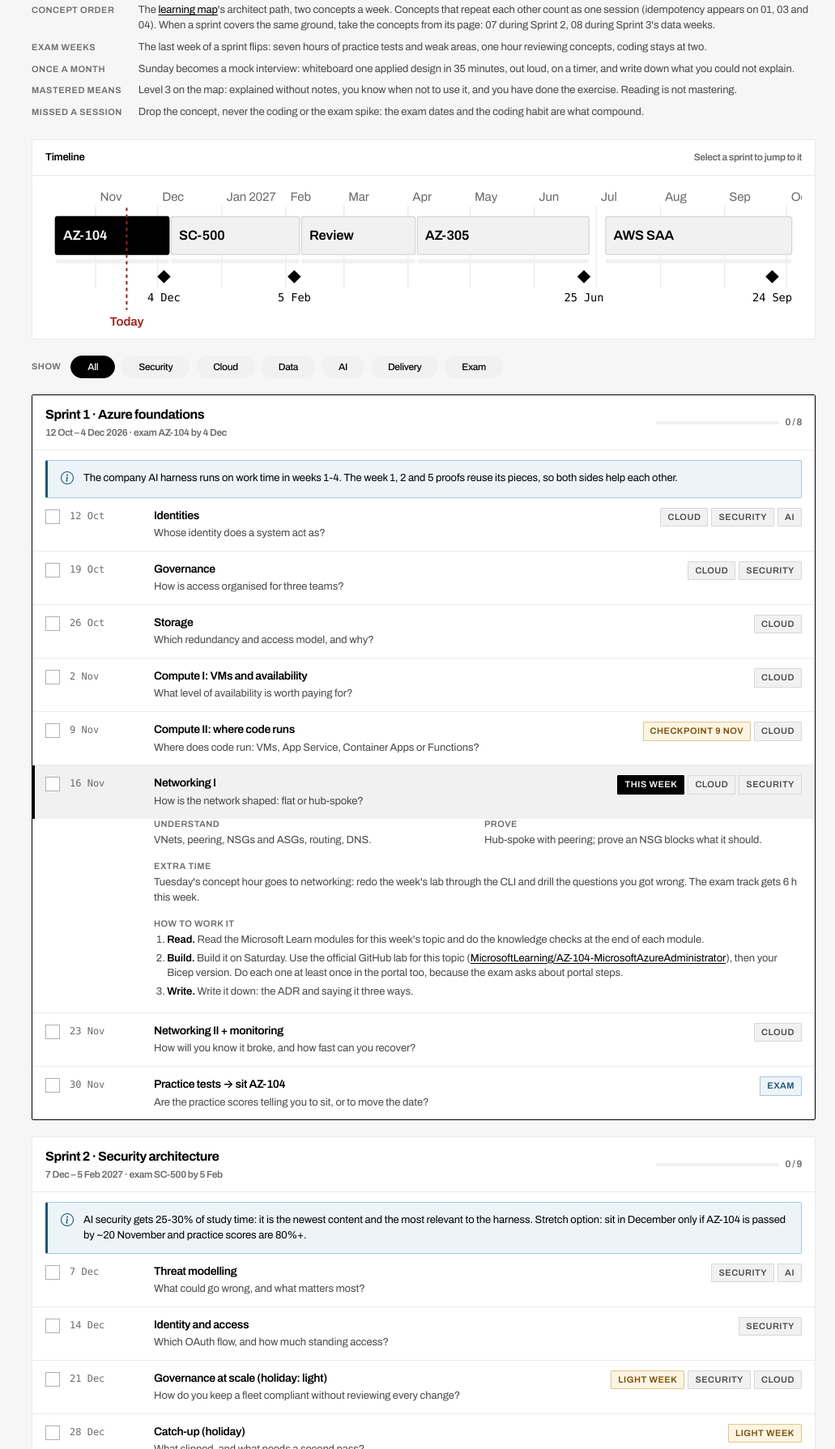
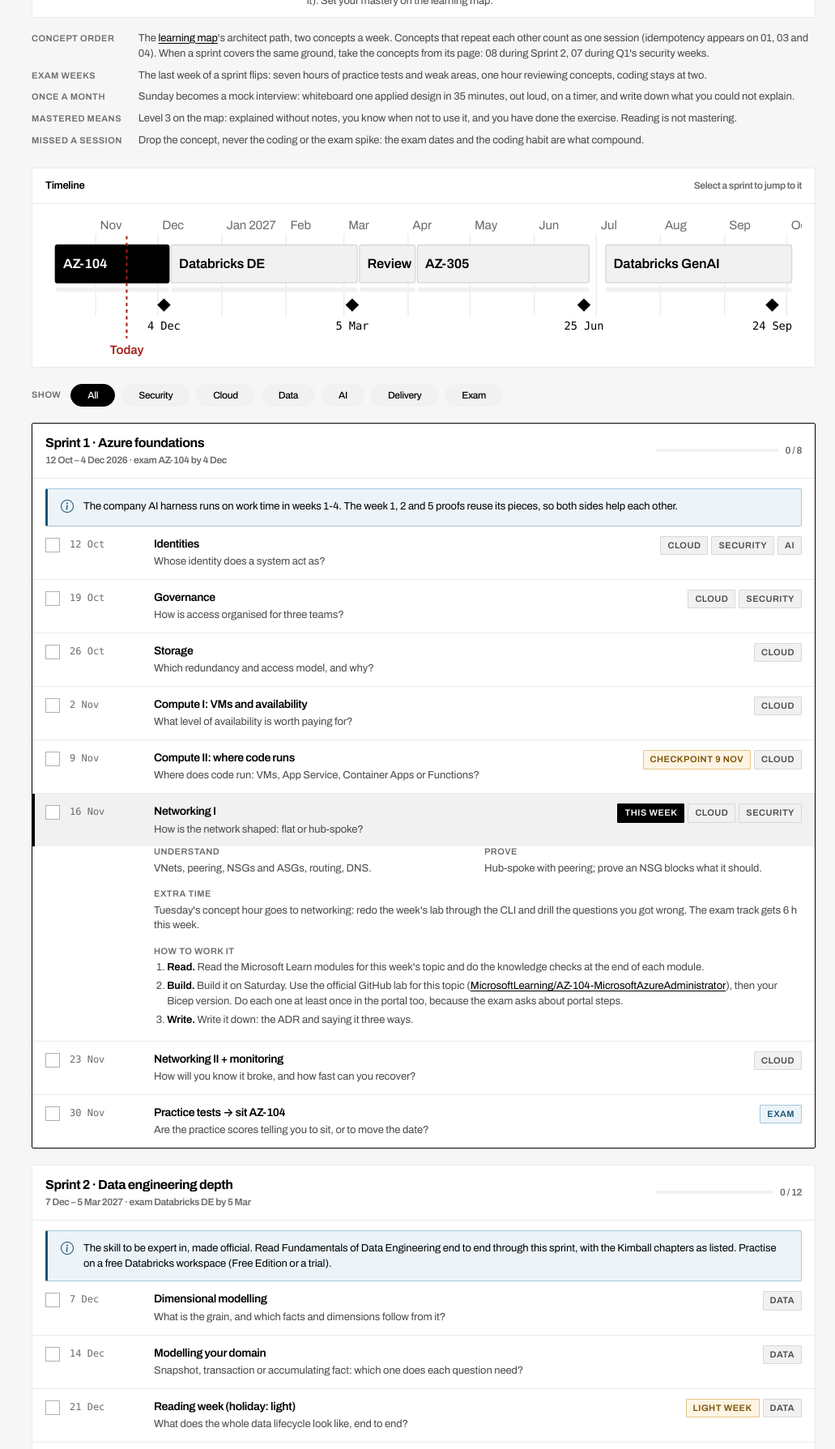
Before and after one commit to lmbangel/system-design-katas, a plain HTML site: page roadmap.html in a window 1280 px wide. Shown: the part 1011-2800 px from the top of the page at 81% size, without its empty margins (249-1280 px from the left). Drawn offline with Linux system fonts and the light colour scheme.

Commit message:
Roadmap: four certifications for a data and AI architect
Replace SC-500 (no exam page on Microsoft Learn) with the Databricks Data
Engineer Associate, and AWS SAA with the Databricks Generative AI Engineer
Associate (Microsoft retired AI-102 in June 2026). Sprint 2 becomes data
engineering depth, Q1 keeps the AI security and delivery weeks, Sprint 4
builds the minimal Applied D. Book cards and the plan follow the new dates.

Co-Authored-By: Claude Opus 5.5 <noreply@anthropic.com>

```diff
--- a/assets/js/roadmap.js
+++ b/assets/js/roadmap.js
@@ -86,64 +86,76 @@
       ]
     },
     {
-      id: 's2', anchor: 'sprint-2', name: 'Sprint 2 · Security architecture',
-      exam: { code: 'SC-500', name: 'Cloud and AI Security Engineer', date: '2027-02-05' },
-      note: 'AI security gets 25-30% of study time: it is the newest content and the most relevant to the harness. Stretch option: sit in December only if AZ-104 is passed by ~20 November and practice scores are 80%+.',
+      id: 's2', anchor: 'sprint-2', name: 'Sprint 2 · Data engineering depth',
+      exam: { code: 'Databricks DE', name: 'Databricks Data Engineer Associate', date: '2027-03-05' },
+      note: 'The skill to be expert in, made official. Read Fundamentals of Data Engineering end to end through this sprint, with the Kimball chapters as listed. Practise on a free Databricks workspace (Free Edition or a trial).',
       items: [
-        { id: 's2w1', start: '2026-12-07', weeks: 1, title: 'Threat modelling', strands: ['security', 'ai'],
-          q: 'What could go wrong, and what matters most?',
-          learn: 'Data-flow diagrams, trust boundaries, STRIDE, ranking risk.',
-          prove: 'A threat model of the AI harness.' },
-        { id: 's2w2', start: '2026-12-14', weeks: 1, title: 'Identity and access', strands: ['security'],
-          q: 'Which OAuth flow, and how much standing access?',
-          learn: 'Conditional access, ID Protection, PIM, app and workload identities, OAuth/OIDC flows.',
-          prove: 'A sequence diagram per flow you use; just-in-time admin with PIM.' },
-        { id: 's2w3', start: '2026-12-21', weeks: 1, title: 'Governance at scale (holiday: light)', strands: ['security', 'cloud'], light: true,
-          q: 'How do you keep a fleet compliant without reviewing every change?',
-          learn: 'Azure Policy initiatives, Defender for Cloud regulatory compliance.',
-          prove: 'A policy initiative assigned and its compliance report read.' },
-        { id: 's2w4', start: '2026-12-28', weeks: 1, title: 'Catch-up (holiday)', strands: [], light: true,
+        { id: 'dbx1', start: '2026-12-07', weeks: 1, title: 'Dimensional modelling', strands: ['data'],
+          q: 'What is the grain, and which facts and dimensions follow from it?',
+          learn: 'Kimball chapters 1-2: grain, facts, dimensions, conformed dimensions, slowly changing dimensions, the bus matrix (site 08 §7).',
+          prove: 'One sample mart redesigned as a star schema, with its grain stated in one sentence.' },
+        { id: 'dbx2', start: '2026-12-14', weeks: 1, title: 'Modelling your domain', strands: ['data'],
+          q: 'Snapshot, transaction or accumulating fact: which one does each question need?',
+          learn: 'Kimball chapters 4 Inventory, 5 Procurement, 6 Order Management, 7 Accounting, 12 Transportation.',
+          prove: 'A bus matrix for a fictional distribution group: processes against conformed dimensions.' },
+        { id: 'dbx3', start: '2026-12-21', weeks: 1, title: 'Reading week (holiday: light)', strands: ['data'], light: true,
+          q: 'What does the whole data lifecycle look like, end to end?',
+          learn: 'Fundamentals of Data Engineering, the lifecycle and architecture chapters.',
+          prove: 'Nothing new. Read.' },
+        { id: 'dbx4', start: '2026-12-28', weeks: 1, title: 'Catch-up (holiday)', strands: [], light: true,
           q: 'What slipped, and what needs a second pass?',
-          learn: 'Whatever the practice questions say is weak.',
+          learn: 'Whatever is behind.',
           prove: 'Nothing new. Rest counts.' },
-        { id: 's2w5', start: '2027-01-04', weeks: 1, title: 'Storage and databases', strands: ['security', 'data'],
+        { id: 'dbx5', start: '2027-01-04', weeks: 1, title: 'Data correctness', strands: ['data'],
+          q: 'How do you prove the numbers match the source?',
+          learn: 'Reconciliation to control totals, dbt tests and contracts, freshness and volume checks (Data Quality Fundamentals chapters 3-5; site 08 §9, §12).',
+          prove: 'Reconciliation tests that fail a load when a mart disagrees with its source.' },
+        { id: 'dbx6', start: '2027-01-11', weeks: 1, title: 'Orchestration', strands: ['data'],
+          q: 'How does a pipeline recover from a failed night without double-loading?',
+          learn: 'Assets, partitions, backfills, retries and idempotent loads (site 08 §8).',
+          prove: 'A partitioned asset that backfills a month and reruns one day safely.' },
+        { id: 'dbx7', start: '2027-01-18', weeks: 1, title: 'Spark and Delta Lake', strands: ['data'],
+          q: 'When does a single node stop being enough?',
+          learn: 'DataFrames and Spark SQL, Delta tables, transactions on files, time travel, file layout (site 08 §2, §5).',
+          prove: 'The same mart built on DuckDB and on Databricks, with run time and cost compared.' },
+        { id: 'dbx8', start: '2027-01-25', weeks: 1, title: 'Incremental ingestion', strands: ['data'],
+          q: 'Full, incremental or CDC: which load does each source deserve?',
+          learn: 'Incremental loads, file ingestion, change data capture, the medallion layers on Databricks (site 08 §4, §6).',
+          prove: 'Bronze to gold for one source, loaded incrementally and rerun safely.' },
+        { id: 'dbx9', start: '2027-02-01', weeks: 1, title: 'Pipelines and jobs', strands: ['data'],
+          q: 'Declarative pipeline or hand-written job: what do you give up?',
+          learn: 'Declarative pipelines with expectations, jobs and scheduling, monitoring a run.',
+          prove: 'The week 8 flow as a scheduled pipeline with data-quality expectations.' },
+        { id: 'dbx10', start: '2027-02-08', weeks: 1, title: 'Governance on the platform', strands: ['data', 'security'],
           q: 'Who can see which data, and how is that enforced?',
-          learn: 'Key Vault, encryption and keys, SQL security; data governance: classification and sensitivity labels, masking, row-level security, ownership in a catalog (Purview), access audit, POPIA (site 08 §13).',
-          prove: 'An app with no secrets in config; RLS and masking for one consumer and for the harness, driven by column labels, with every read in an access log.' },
-        { id: 's2w6', start: '2027-01-11', weeks: 1, title: 'Network security', strands: ['security'],
-          q: 'Private by default: what does it cost and what does it buy?',
-          learn: 'Azure Firewall, WAF, private endpoints, DDoS, egress control.',
-          prove: 'The Sprint 1 network re-reviewed against the threat model.' },
-        { id: 's2w7', start: '2027-01-18', weeks: 1, title: 'Compute security and secure delivery', strands: ['security', 'delivery'],
-          q: 'How does code reach production without anyone holding a key?',
-          learn: 'VM, container and App Service security; managed identities; CI/CD with OIDC.',
-          prove: 'A pipeline that deploys to Azure with no stored credential.' },
-        { id: 's2w8', start: '2027-01-25', weeks: 1, title: 'AI security and posture', strands: ['security', 'ai'],
-          q: 'What can an AI agent do, as whom, and how would you know?',
-          learn: 'Entra Agent ID, Defender for AI, AI gateway, prompt injection through data, tool permissions; secure score, Sentinel basics.',
-          prove: 'The harness threat model revisited for AI; an alert on a suspicious agent action.' },
-        { id: 's2w9', start: '2027-02-01', weeks: 1, title: 'Practice tests → sit SC-500', strands: ['exam'],
-          q: 'Sit, or move the date?',
-          learn: 'Full practice tests, AI-security questions twice.',
-          prove: 'Sit the exam by Friday 5 February.' }
+          learn: 'Unity Catalog: catalogs, permissions, lineage; masking and row filters; POPIA (Data Governance chapter 7; site 08 §13).',
+          prove: 'Row-level access for two test users, driven by one entitlement table.' },
+        { id: 'dbx11', start: '2027-02-15', weeks: 1, title: 'Identity and security for data', strands: ['security', 'data'],
+          q: 'How do pipelines and people reach the data without a shared key?',
+          learn: 'Entra identities, managed identities and service principals, secrets, private access to storage.',
+          prove: 'A pipeline that reads and writes with no stored credential.' },
+        { id: 'dbx12', start: '2027-02-22', weeks: 2, title: 'Practice tests → sit Databricks Data Engineer Associate', strands: ['exam'],
+          q: 'Are the practice scores telling you to sit, or to move the date?',
+          learn: 'Full practice tests; every wrong answer becomes a one-line note.',
+          prove: 'Sit the exam by Friday 5 March.' }
       ]
     },
     {
-      id: 'q1', anchor: 'q1-review', name: 'Q1 · Security review and delivery',
+      id: 'q1', anchor: 'q1-review', name: 'Q1 · AI security and delivery',
       items: [
-        { id: 'q1a', start: '2027-02-08', weeks: 2, title: 'Security review and governance', strands: ['security'],
-          q: 'How do you run a security architecture review people trust?',
-          learn: 'Review method, risk registers, CIS and ISO 27001 controls at stakeholder depth.',
-          prove: 'A review template you can use at work, applied to the harness.' },
-        { id: 'q1b', start: '2027-02-22', weeks: 2, title: 'Delivery architecture', strands: ['delivery'],
-          q: 'How does change reach production safely?',
-          learn: 'Environments and promotion, release strategies, feature flags; IaC as a team practice.',
-          prove: 'A promotion flow with blue/green for one service.' },
-        { id: 'q1c', start: '2027-03-08', weeks: 2, title: 'Reliability and cost', strands: ['delivery', 'cloud'],
+        { id: 'q1s1', start: '2027-03-08', weeks: 1, title: 'AI security and guardrails', strands: ['security', 'ai'],
+          q: 'What can an AI agent do, as whom, and how would you know?',
+          learn: 'Threat modelling an AI system (STRIDE, trust boundaries), prompt injection through data, tool permissions (AI Engineering chapter 5; site Applied D §5-6).',
+          prove: 'A threat model of the AI harness, and one injection case that fails.' },
+        { id: 'q1s2', start: '2027-03-15', weeks: 1, title: 'Secure delivery', strands: ['security', 'delivery'],
+          q: 'How does code reach production without anyone holding a key?',
+          learn: 'Environments and promotion, CI/CD with OIDC, release strategies.',
+          prove: 'A pipeline that deploys to Azure with no stored credential.' },
+        { id: 'q1s3', start: '2027-03-22', weeks: 1, title: 'Reliability and cost', strands: ['delivery', 'cloud'],
           q: 'What reliability is worth paying for, and what does it cost?',
           learn: 'SLOs and error budgets, failure-mode analysis, Well-Architected reviews; FinOps and cost models.',
           prove: 'An SLO and a cost model for one workload.' },
-        { id: 'q1d', start: '2027-03-22', weeks: 2, title: 'Buffer (Easter)', strands: [], light: true,
+        { id: 'q1s4', start: '2027-03-29', weeks: 1, title: 'Buffer (Easter)', strands: [], light: true,
           q: 'Catch up, or start the AZ-305 reading early?',
           learn: 'Whatever is behind.',
           prove: 'Nothing new.' }
@@ -185,30 +197,30 @@
       ]
     },
     {
-      id: 's4', anchor: 'sprint-4', name: 'Sprint 4 · AWS by translation',
-      exam: { code: 'AWS SAA', name: 'AWS Solutions Architect Associate', date: '2027-09-24' },
-      note: 'Learn AWS by redoing Azure decisions you have already made. That comparison is also interview material.',
+      id: 's4', anchor: 'sprint-4', name: 'Sprint 4 · GenAI engineering',
+      exam: { code: 'Databricks GenAI', name: 'Databricks Generative AI Engineer Associate', date: '2027-09-24' },
+      note: 'Build the minimal Applied D as you go: the same RAG, tools and evaluation, on your own sample data. Microsoft retired AI-102 in June 2026, so this is the AI certification.',
       items: [
-        { id: 's4a', start: '2027-07-05', weeks: 2, title: 'Identity and access', strands: ['cloud', 'security'],
-          q: 'IAM, Organizations and SCPs vs Entra, RBAC and Policy: what maps, what doesn\'t?',
-          learn: 'AWS identity model through the Azure one you know.',
-          prove: 'The Sprint 1 access design, redone in AWS.' },
-        { id: 's4b', start: '2027-07-19', weeks: 2, title: 'Networking', strands: ['cloud'],
-          q: 'VPCs and security groups vs VNets and NSGs?',
-          learn: 'VPC, subnets, security groups, PrivateLink vs private endpoints.',
-          prove: 'The hub-spoke network, redone in AWS.' },
-        { id: 's4c', start: '2027-08-02', weeks: 2, title: 'Compute and storage', strands: ['cloud'],
-          q: 'EC2, Lambda, ECS vs VMs, Functions, Container Apps; S3 vs Blob?',
-          learn: 'AWS compute and storage choices against Azure\'s.',
-          prove: 'The same API on Lambda and on ECS.' },
-        { id: 's4d', start: '2027-08-16', weeks: 2, title: 'Data, resilience and cost', strands: ['data', 'cloud'],
-          q: 'RDS, Aurora, DynamoDB; multi-AZ and multi-region; what does it cost?',
-          learn: 'AWS data services (Kinesis vs Event Hubs, Lake Formation vs Purview), resilience patterns and cost tools.',
-          prove: 'The continuity design, redone in AWS.' },
-        { id: 's4e', start: '2027-08-30', weeks: 5, title: 'Practice tests → sit AWS SAA', strands: ['exam'],
+        { id: 'gen1', start: '2027-07-05', weeks: 2, title: 'RAG on your own data', strands: ['ai', 'data'],
+          q: 'Which documents, which chunks, and how do you know retrieval works?',
+          learn: 'Chunking, embeddings, vector and hybrid search, retrieval quality (AI Engineering chapter 6; Applied D §3).',
+          prove: 'Hybrid retrieval over sample procedures, with recall@6 measured.' },
+        { id: 'gen2', start: '2027-07-19', weeks: 2, title: 'Agents and tools', strands: ['ai'],
+          q: 'Which steps does the model choose, and which does your code control?',
+          learn: 'Tool calling, agent loops with limits, confirmed writes, MCP (Applied D §2, §4).',
+          prove: 'One read tool and one confirmed write tool, with an idempotency key.' },
+        { id: 'gen3', start: '2027-08-02', weeks: 2, title: 'Evaluation and monitoring', strands: ['ai'],
+          q: 'How do you know a change made answers better, not just different?',
+          learn: 'Golden sets, LLM judges checked against people, tracing (AI Engineering chapters 3-4; Applied D §7).',
+          prove: 'An eval gate in CI that fails on a leak or a drop in groundedness.' },
+        { id: 'gen4', start: '2027-08-16', weeks: 2, title: 'Serving, governance and cost', strands: ['ai', 'security'],
+          q: 'What does each answer cost, and who may see what it used?',
+          learn: 'Model serving, access to models and data, guardrails, cost per question (AI Engineering chapters 9-10; Applied D §5, §8).',
+          prove: 'A cost-per-question report and an access test across two users.' },
+        { id: 'gen5', start: '2027-08-30', weeks: 5, title: 'Practice tests → sit Databricks Generative AI Engineer Associate', strands: ['exam'],
           q: 'Sit, or move the date?',
           learn: 'Full practice tests, one buffer week.',
-          prove: 'Sit the exam mid-to-late September.' }
+          prove: 'Sit the exam by Friday 24 September.' }
       ]
     }
   ];
--- a/roadmap.html
+++ b/roadmap.html
@@ -58,10 +58,10 @@
         <div class="hf-nav__sub">
           <div class="hf-nav__item"><a class="hf-nav__link hf-nav__link--t2" href="#your-week" title="Your week"><span class="hf-nav__text">Your week</span></a></div>
           <div class="hf-nav__item"><a class="hf-nav__link hf-nav__link--t2" href="#sprint-1" title="Sprint 1 · AZ-104"><span class="hf-nav__text">Sprint 1 · AZ-104</span></a></div>
-          <div class="hf-nav__item"><a class="hf-nav__link hf-nav__link--t2" href="#sprint-2" title="Sprint 2 · SC-500"><span class="hf-nav__text">Sprint 2 · SC-500</span></a></div>
-          <div class="hf-nav__item"><a class="hf-nav__link hf-nav__link--t2" href="#q1-review" title="Q1 · Review and delivery"><span class="hf-nav__text">Q1 · Review and delivery</span></a></div>
+          <div class="hf-nav__item"><a class="hf-nav__link hf-nav__link--t2" href="#sprint-2" title="Sprint 2 · Databricks DE"><span class="hf-nav__text">Sprint 2 · Databricks DE</span></a></div>
+          <div class="hf-nav__item"><a class="hf-nav__link hf-nav__link--t2" href="#q1-review" title="Q1 · AI security and delivery"><span class="hf-nav__text">Q1 · AI security and delivery</span></a></div>
           <div class="hf-nav__item"><a class="hf-nav__link hf-nav__link--t2" href="#sprint-3" title="Sprint 3 · AZ-305"><span class="hf-nav__text">Sprint 3 · AZ-305</span></a></div>
-          <div class="hf-nav__item"><a class="hf-nav__link hf-nav__link--t2" href="#sprint-4" title="Sprint 4 · AWS SAA"><span class="hf-nav__text">Sprint 4 · AWS SAA</span></a></div>
+          <div class="hf-nav__item"><a class="hf-nav__link hf-nav__link--t2" href="#sprint-4" title="Sprint 4 · Databricks GenAI"><span class="hf-nav__text">Sprint 4 · Databricks GenAI</span></a></div>
         </div>
       </div>
       <div class="hf-nav__section">Reading list</div>
@@ -130,9 +130,9 @@
             <tbody>
               <tr><td>Mon</td><td class="hf-num">1</td><td>Coding</td><td class="hf-ink-2">Two LeetCode mediums, 25 minutes each on a timer. Say the approach out loud before you write code.</td></tr>
               <tr><td>Tue</td><td class="hf-num">1</td><td>Concept A</td><td class="hf-ink-2">Ten minutes recalling last week's two concepts from memory. Then read the page, study the diagram, and explain it out loud in two minutes.</td></tr>
-              <tr><td>Wed</td><td class="hf-num">1</td><td>Exam track: understand</td><td class="hf-ink-2">This week's roadmap item: Microsoft Learn, read through the architect's question it carries.</td></tr>
+              <tr><td>Wed</td><td class="hf-num">1</td><td>Exam track: understand</td><td class="hf-ink-2">This week's roadmap item: the exam's official learning path (Microsoft Learn or Databricks Academy), read through the architect's question it carries.</td></tr>
               <tr><td>Thu</td><td class="hf-num">1</td><td>Coding</td><td class="hf-ink-2">As Monday, and redo one problem you failed before.</td></tr>
-              <tr><td>Sat</td><td class="hf-num">4</td><td>Exam track: understand, prove, decide</td><td class="hf-ink-2">One hour to finish the learning, two hours on the Azure spike (Bicep: deploy, check, tear down), one hour on the ADR and saying it three ways.</td></tr>
+              <tr><td>Sat</td><td class="hf-num">4</td><td>Exam track: understand, prove, decide</td><td class="hf-ink-2">One hour to finish the learning, two hours on the hands-on spike (Azure with Bicep, or Databricks: deploy, check, tear down), one hour on the ADR and saying it three ways.</td></tr>
               <tr><td>Sun</td><td class="hf-num">2</td><td>Concept B, in depth</td><td class="hf-ink-2">The page, then the chapter on its “Read” line, then its practice exercise (or the smallest version that teaches it). Set your mastery on the learning map.</td></tr>
             </tbody>
           </table>
@@ -141,7 +141,7 @@
         <div class="kt-reminders">
           <dl>
             <dt>Concept order</dt>
-            <dd>The <a href="learning-map.html">learning map</a>'s architect path, two concepts a week. Concepts that repeat each other count as one session (idempotency appears on 01, 03 and 04). When a sprint covers the same ground, take the concepts from its page: 07 during Sprint 2, 08 during Sprint 3's data weeks.</dd>
+            <dd>The <a href="learning-map.html">learning map</a>'s architect path, two concepts a week. Concepts that repeat each other count as one session (idempotency appears on 01, 03 and 04). When a sprint covers the same ground, take the concepts from its page: 08 during Sprint 2, 07 during Q1's security weeks.</dd>
             <dt>Exam weeks</dt>
             <dd>The last week of a sprint flips: seven hours of practice tests and weak areas, one hour reviewing concepts, coding stays at two.</dd>
             <dt>Once a month</dt>
@@ -162,10 +162,10 @@
       <div class="kt-rm-filters" id="rm-filters" role="toolbar" aria-label="Filter by strand"></div>
 
       <section class="card kt-rm-sprint" id="sprint-1" data-nav="Sprint 1 · AZ-104"></section>
-      <section class="card kt-rm-sprint" id="sprint-2" data-nav="Sprint 2 · SC-500"></section>
-      <section class="card kt-rm-sprint" id="q1-review" data-nav="Q1 · Review and delivery"></section>
+      <section class="card kt-rm-sprint" id="sprint-2" data-nav="Sprint 2 · Databricks DE"></section>
+      <section class="card kt-rm-sprint" id="q1-review" data-nav="Q1 · AI security and delivery"></section>
       <section class="card kt-rm-sprint" id="sprint-3" data-nav="Sprint 3 · AZ-305"></section>
-      <section class="card kt-rm-sprint" id="sprint-4" data-nav="Sprint 4 · AWS SAA"></section>
+      <section class="card kt-rm-sprint" id="sprint-4" data-nav="Sprint 4 · Databricks GenAI"></section>
 
       <noscript><p class="hf-meta">The roadmap needs JavaScript. The same plan is in plans/architecture-track.md in the repository.</p></noscript>
       <script src="assets/js/roadmap.js" defer></script>
@@ -173,7 +173,7 @@
       <footer>
         <p class="big">Decide it, prove it, explain it. Then the exam is a formality.</p>
         <p>backend.systems · study plan · architecture track</p>
-        <p class="colophon">AZ-104 <span>·</span> SC-500 <span>·</span> AZ-305 <span>·</span> AWS SAA</p>
+        <p class="colophon">AZ-104 <span>·</span> Databricks Data Engineer <span>·</span> AZ-305 <span>·</span> Databricks GenAI Engineer</p>
       </footer>
 
       </div>
```
Also changed, not shown: books.html (+5 -5 lines), 1 other file.
